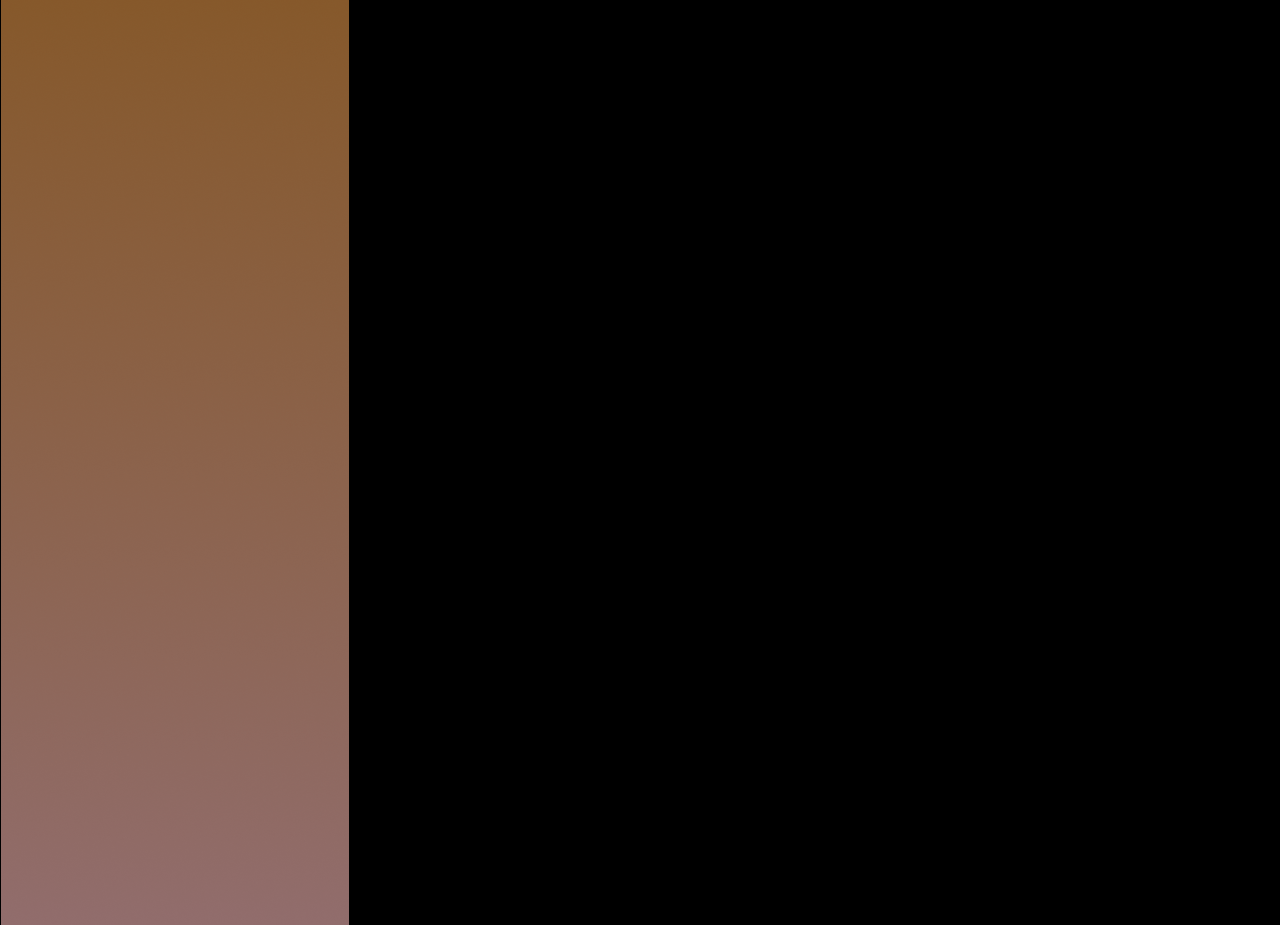
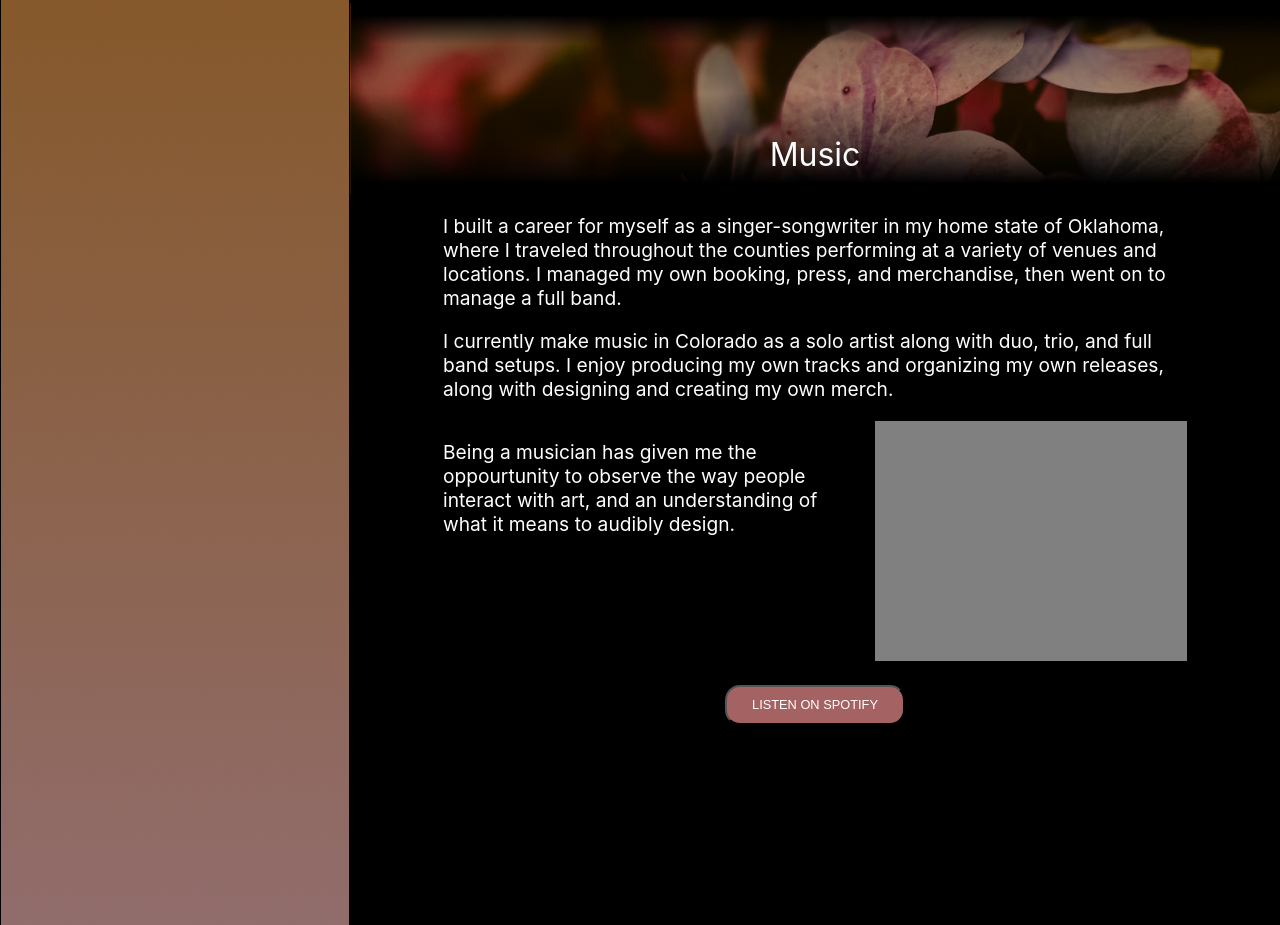
Before and after one commit to kielzor/abbigale-dawn-gravel-portfolio, a React (Create React App) app in the folder abbigale-dawn-gravel-portfolio/: page / in a window 1280 px wide. Shown: the part 1740-2665 px from the top of the page. Built offline with nearby package versions, Linux system fonts and the light colour scheme.

Commit message:
Add music section, need photo

```diff
--- a/abbigale-dawn-gravel-portfolio/src/MainPage/MainNavHeader/MainNavHeader.js
+++ b/abbigale-dawn-gravel-portfolio/src/MainPage/MainNavHeader/MainNavHeader.js
@@ -21,7 +21,6 @@ export class MainNavHeader extends React.Component {
     };
     const logoLinks = {
       linkedIn: "https://www.linkedin.com/in/abbigale-gravel-3287711b8/",
-      googlePlus: "https://www.google.com/",
       spotify: "https://open.spotify.com/artist/7qM84pzkfHaWQmxW9KoE8P",
     };
 
--- a/abbigale-dawn-gravel-portfolio/src/MainPage/MainPage.css
+++ b/abbigale-dawn-gravel-portfolio/src/MainPage/MainPage.css
@@ -16,6 +16,10 @@
 }
 
 .work {
+  width: 100%;
+}
+
+.music {
   width: 100%;
 }
 
--- a/abbigale-dawn-gravel-portfolio/src/MainPage/MainPage.js
+++ b/abbigale-dawn-gravel-portfolio/src/MainPage/MainPage.js
@@ -1,15 +1,14 @@
 import { MainNavHeader } from "./MainNavHeader/MainNavHeader";
 import { Profile } from "./Profile/Profile";
-
+import { Music } from "./Music/Music";
 import { CaseStudies } from "./Work/CaseStudies/CaseStudies";
 import { TechSkills } from "./Work/TechSkills/TechSkills";
 import { SoftSkills } from "./Work/SoftSkills/SoftSkills";
 import { WorkMainUXUI } from "./Work/WorkMainUXUI/WorkMainUXUI";
-import arrow from "../images/arrow.png";
-
-// import { Work } from "./Work/Work";
 import { Contact } from "./Contact/Contact";
 import { Footer } from "./Footer/Footer";
+
+import arrow from "../images/arrow.png";
 
 import "./MainPage.css";
 import React from "react";
@@ -49,7 +48,9 @@ export class MainPage extends React.Component {
         this.setState({ workToDisplay: this.workToDisplay });
       } else if (position === "realignWork") position = "work";
 
+      console.log(position);
       const scrollTo = document.querySelector(`.${position}`);
+      console.log(scrollTo);
 
       if (!scrollTo) return;
 
@@ -127,10 +128,11 @@ export class MainPage extends React.Component {
               )}
             </div>
           </div>
+          <div className="music">
+            <Music></Music>
+          </div>
         </div>
-        {/* <div className='about'><About></About></div>
-      <div className='skills'><Skills></Skills></div>
-      <div className='contact'><Contact></Contact></div>
+        {/*<div className='contact'><Contact></Contact></div>
       <Footer></Footer> */}
       </div>
     );
--- /dev/null
+++ b/abbigale-dawn-gravel-portfolio/src/MainPage/Music/Music.css
@@ -0,0 +1,61 @@
+.music-container {
+  display: flex;
+  flex-direction: column;
+  align-items: center;
+}
+
+.music-header-container {
+  background-image: url("../../images/music-flowers.png");
+  margin-top: 4vh;
+  width: 100%;
+  height: 24vh;
+  background-size: cover;
+  display: flex;
+  align-items: flex-end;
+  justify-content: center;
+}
+
+.music-header-text {
+  font-size: 2.5vw;
+  color: #ffffff;
+  font-weight: 400;
+}
+
+.main-music-section {
+  color: #ffffff;
+  width: 80%;
+  font-size: 1.5vw;
+  font-weight: 400;
+}
+
+.split-music-section-view {
+  display: flex;
+  height: 30vh;
+  justify-content: space-between;
+}
+
+.split-music-section-text {
+  width: 55%;
+}
+
+.split-music-section-image {
+  width: 42%;
+  background-color: grey;
+}
+
+.music-button-container {
+  width: 100%;
+  display: flex;
+  justify-content: center;
+  margin-top: 3vh;
+}
+
+.music-button {
+  background-color: #a46262;
+  color: #ffffff;
+  font-size: 1vw;
+  height: 5vh;
+  width: 14vw;
+  border-radius: 15px;
+  cursor: pointer;
+}
--- /dev/null
+++ b/abbigale-dawn-gravel-portfolio/src/MainPage/Music/Music.js
@@ -0,0 +1,43 @@
+import "./Music.css";
+
+export const Music = () => {
+  const spotifyLink = "https://open.spotify.com/artist/7qM84pzkfHaWQmxW9KoE8P";
+
+  return (
+    <div className="music-container">
+      <div className="music-header-container">
+        <h1 className="music-header-text">Music</h1>
+      </div>
+      <div className="main-music-section">
+        <p>
+          I built a career for myself as a singer-songwriter in my home state of
+          Oklahoma, where I traveled throughout the counties performing at a
+          variety of venues and locations. I managed my own booking, press, and
+          merchandise, then went on to manage a full band.
+          <p>
+            I currently make music in Colorado as a solo artist along with duo,
+            trio, and full band setups. I enjoy producing my own tracks and
+            organizing my own releases, along with designing and creating my own
+            merch.
+          </p>
+        </p>
+        <div className="split-music-section-view">
+          <p className="split-music-section-text">
+            Being a musician has given me the oppourtunity to observe the way
+            people interact with art, and an understanding of what it means to
+            audibly design.
+          </p>
+          <div className="split-music-section-image"></div>
+        </div>
+        <div className="music-button-container">
+          <button
+            className="music-button"
+            onClick={() => window.open(spotifyLink, "_blank")}
+          >
+            LISTEN ON SPOTIFY
+          </button>
+        </div>
+      </div>
+    </div>
+  );
+};
```
Also changed, not shown: abbigale-dawn-gravel-portfolio/src/images/music-flowers.png (added), abbigale-dawn-gravel-portfolio/src/images/soft-skills-flowers.png.
